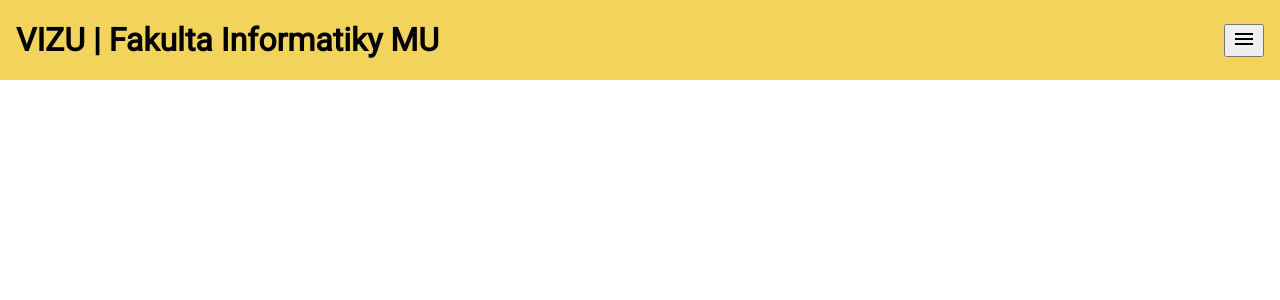
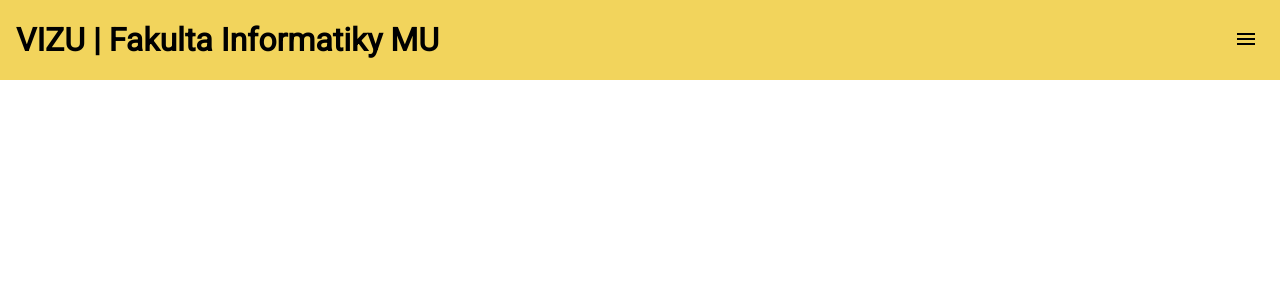
Before and after one commit to JurajMarcin/visu, a FastAPI app: page / in a window 1280 px wide. Shown: the top 300 px of the page. Run offline with FastAPI, Linux system fonts and the light colour scheme.

Commit message:
frontend: Fix index nav button

```diff
--- a/templates/index.html
+++ b/templates/index.html
@@ -10,10 +10,10 @@
 
     <header class="header">
         <h1 class="header__title">VIZU | Fakulta Informatiky MU</h1>
-        <button id="open-nav"><span class="material-symbols-outlined">menu</span></button>
+        <button class="nav-button" id="nav-button"><span class="material-symbols-outlined">menu</span></button>
     </header>
 
-    <nav class="nav nav-open">
+    <nav class="nav">
         <ul>
             {% for scheme in schemes %}
             <li><a href="/schemes/{{ scheme.scheme_id }}">{{ scheme.scheme_name }}</a></li>
@@ -21,9 +21,6 @@
         </ul>
     </nav>
 
-    <main class="main">
-    </main>
-
     <script src="{{ url_for('static', path='/style.js') }}"></script>
 </body>
 </html>
```
